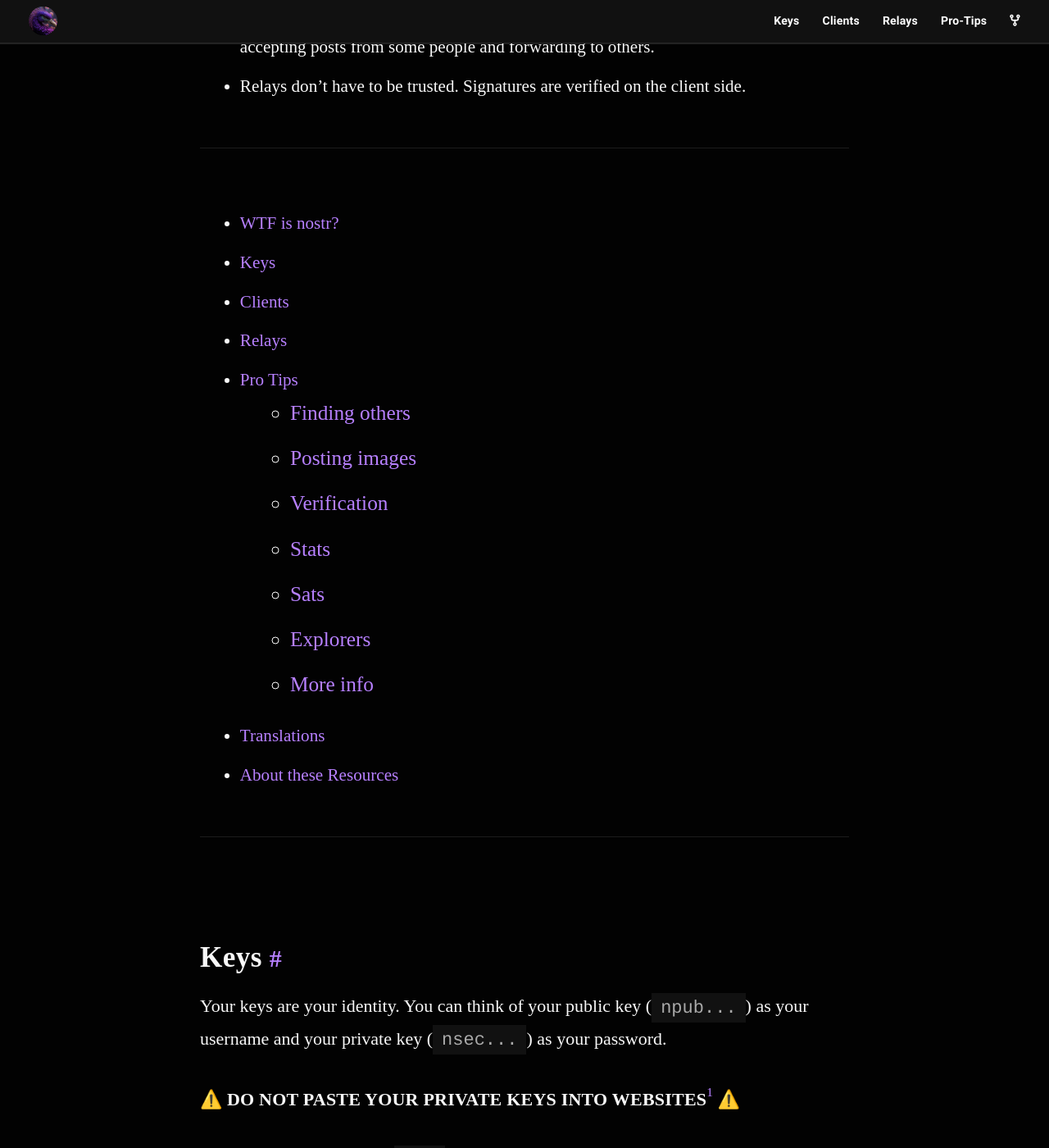
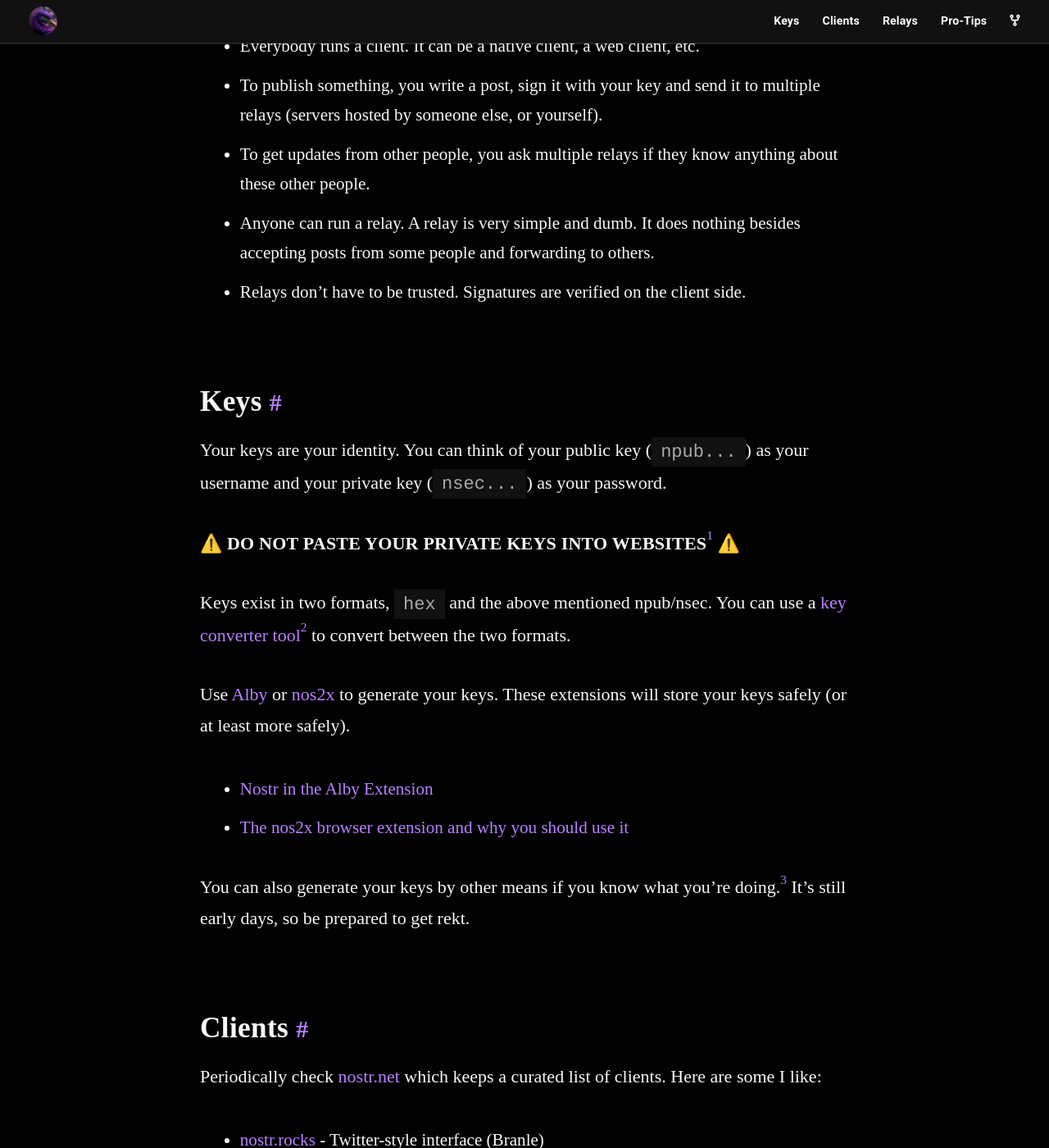
Before and after one commit to nostr-resources/nostr-resources.github.io, a Jekyll site: the page built from index.md, in a window 1280 px wide and 1400 px high, scrolled down 1607 px. Shown: the whole window at 82% size. Built offline with Jekyll 4.4.1, drawn with Linux system fonts in a browser that asks for light colours; some web fonts are replaced; some of the changed text lies outside the part shown.

Commit message:
Link to ToC

```diff
--- a/index.md
+++ b/index.md
@@ -19,6 +19,14 @@ censorship-resistant global "social" network** once and for all.
 - It is based on cryptographic keys and signatures, so it is tamperproof.
 - It does not rely on P2P techniques, therefore it works.
 
+---
+
+<center>
+  <p><small><a href="#toc">↓ Table of Contents ↓</a></small></p>
+</center>
+
+---
+
 nostr's design is very basic:
 
 - There are two components: **clients** and **relays**. Each user runs a client. Anyone can run a relay.
@@ -32,25 +40,6 @@ To use nostr, you need a [key](#keys) and a [client](#clients).
 - To get updates from other people, you ask multiple relays if they know anything about these other people.
 - Anyone can run a relay. A relay is very simple and dumb. It does nothing besides accepting posts from some people and forwarding to others.
 - Relays don't have to be trusted. Signatures are verified on the client side.
-
----
-
-- [WTF is nostr?](#wtf-is-nostr)
-- [Keys](#keys)
-- [Clients](#clients)
-- [Relays](#relays)
-- [Pro Tips](#pro-tips)
-  - [Finding others](#finding-others)
-  - [Posting images](#posting-images)
-  - [Verification](#verification)
-  - [Stats](#stats)
-  - [Sats](#sats)
-  - [Explorers](#explorers)
-  - [More info](#more-info)
-- [Translations](#translations)
-- [About these Resources](#about-these-resources)
-
----
 
 ## Keys
 
```
